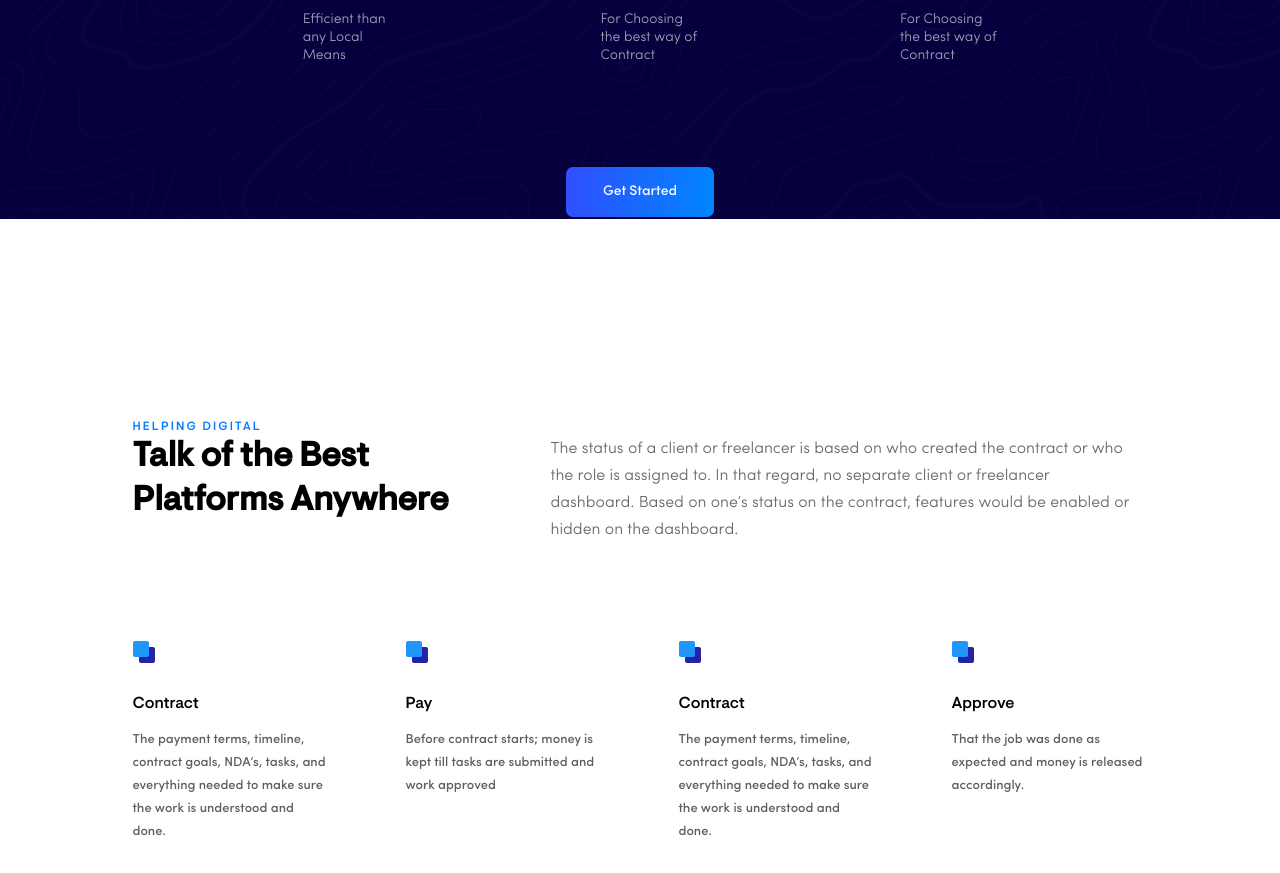
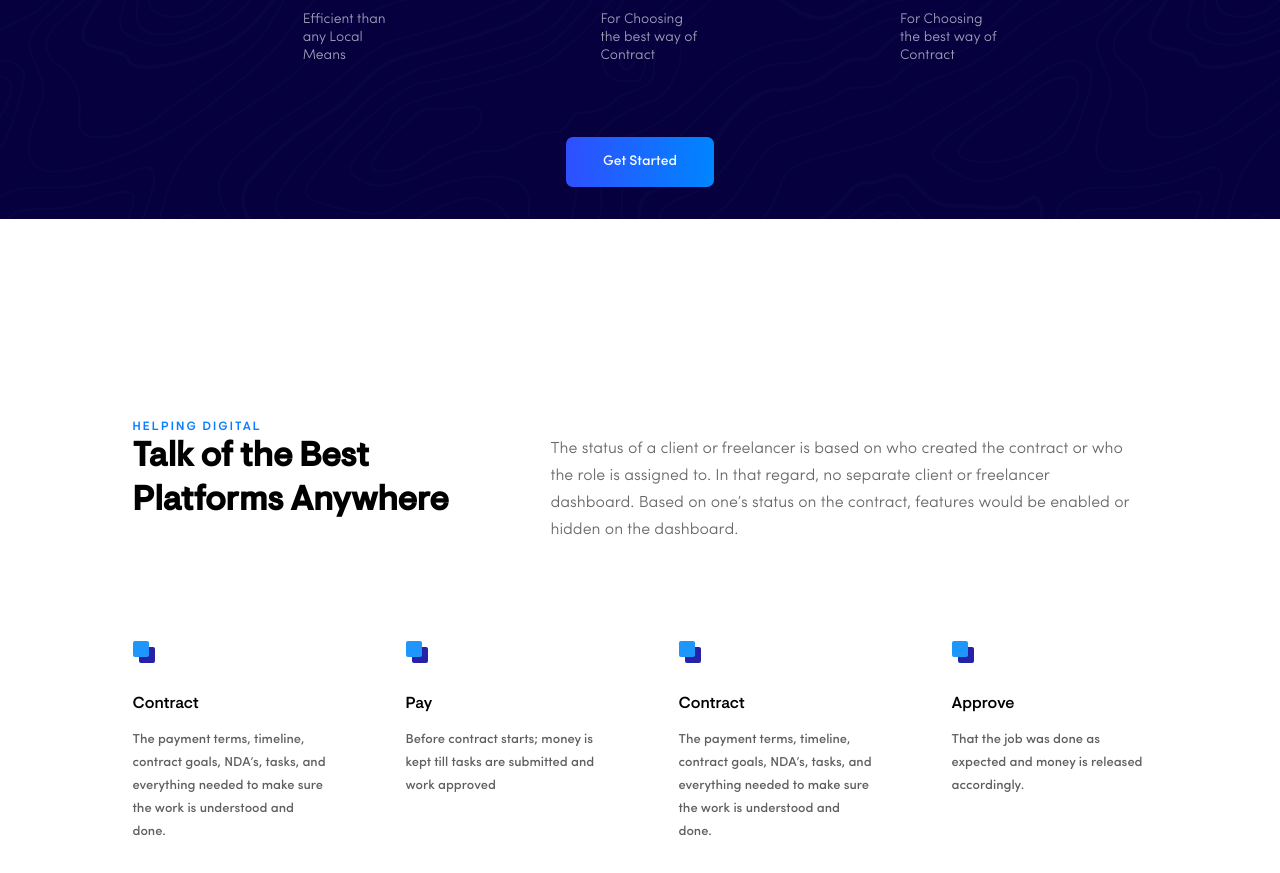
Before and after one commit to nima-z/tracto, a React (Create React App) app: page / in a window 1280 px wide. Shown: the part 1461-2334 px from the top of the page. Built offline with nearby package versions, Linux system fonts and the light colour scheme.

Commit message:
margin button section 2 fixed

```diff
--- a/src/components/sections/section-2/Section2.module.css
+++ b/src/components/sections/section-2/Section2.module.css
@@ -32,3 +32,14 @@
 .action {
   margin: 5.9rem 0 4.3rem;
 }
+
+@media (max-width: 1500px) {
+  .action {
+    margin: 4rem 0 7rem;
+  }
+}
+@media (max-width: 1300px) {
+  .action {
+    margin: 4rem 0 8rem;
+  }
+}
```
